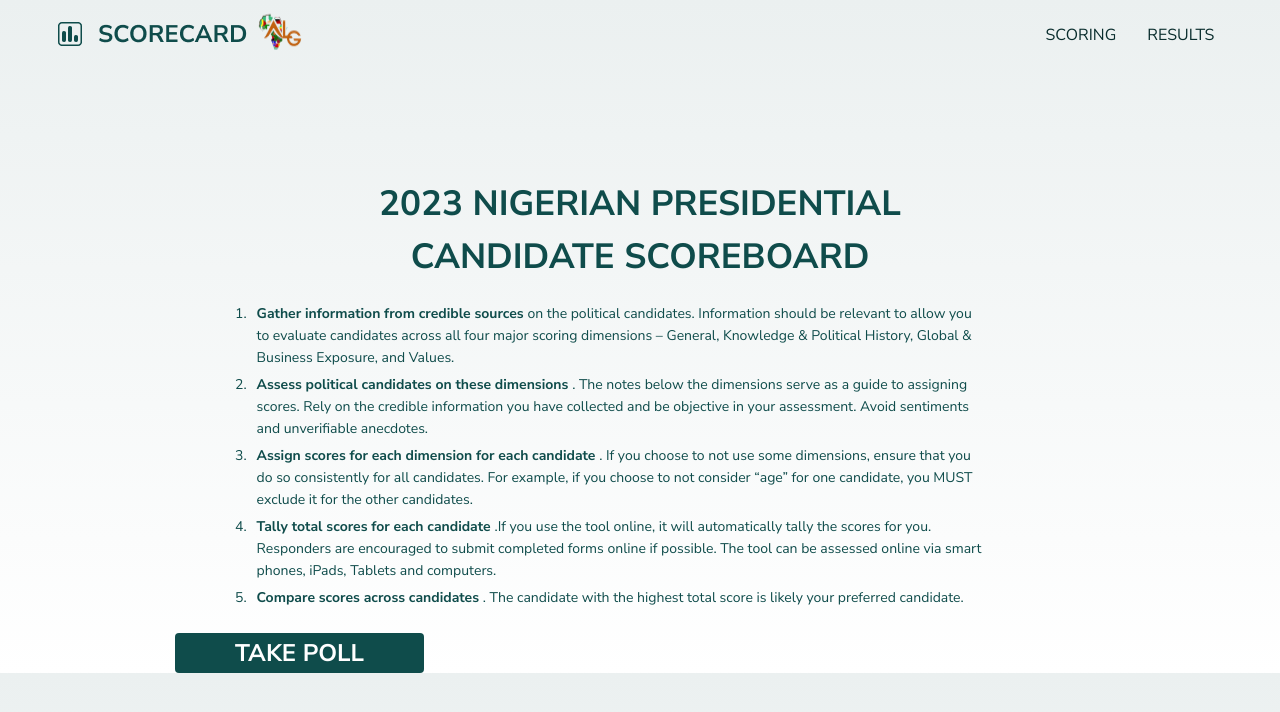
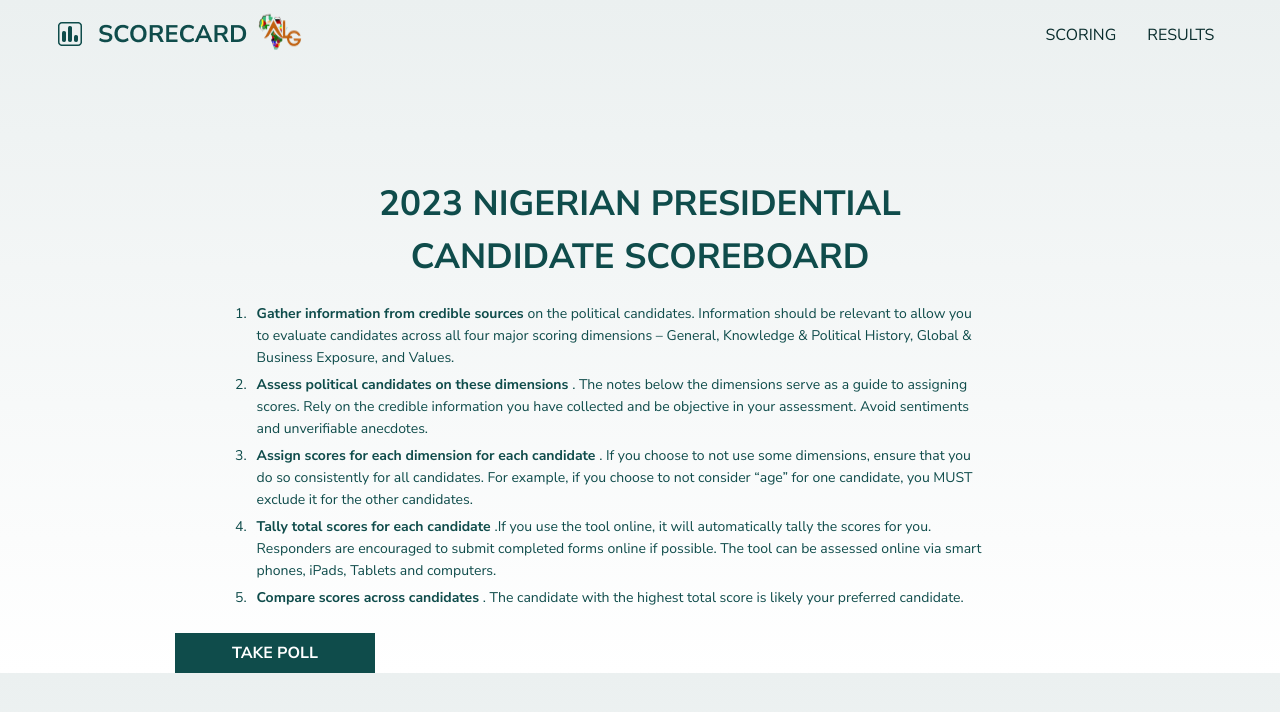
Before and after one commit to NoumanHunzai/scorecardapp, a React (Create React App) app: page / in a window 1280 px wide. Shown: the top 712 px of the page. Built offline with nearby package versions, Linux system fonts and the light colour scheme.

Commit message:
button campo

```diff
--- a/src/components/landingpageSection/index.js
+++ b/src/components/landingpageSection/index.js
@@ -19,7 +19,7 @@ export default function SectionLanding() {
         <Box className={classes.Sectiontwo}>
           <Sectiontwo />
         </Box>
-        <Box>
+        <Box cl>
           <Buttons variant="green">TAKE POLL</Buttons>
         </Box>
       </Box>
--- a/src/units/buttons/index.js
+++ b/src/units/buttons/index.js
@@ -2,9 +2,8 @@ import { alpha, Button, withStyles } from "@material-ui/core";
 
 export default withStyles((theme) => ({
   root: {
-    fontSize: 24,
     fontWeight: 700,
-
+    borderRadius: 0,
     backgroundColor: theme.palette.text.bold,
     "&:hover": {
       backgroundColor: alpha(theme.palette.text.bold, 0.9),
@@ -14,8 +13,10 @@ export default withStyles((theme) => ({
   green: {
     backgroundColor: theme.palette.text.bold,
     color: theme.palette.background.primary,
-    width: "249px",
+    width: "200px",
     height: "40px",
+    fontSize: 16,
+
     "&:hover": {
       color: theme.palette.background.primary,
       backgroundColor: alpha(theme.palette.text.bold, 0.9),
```
